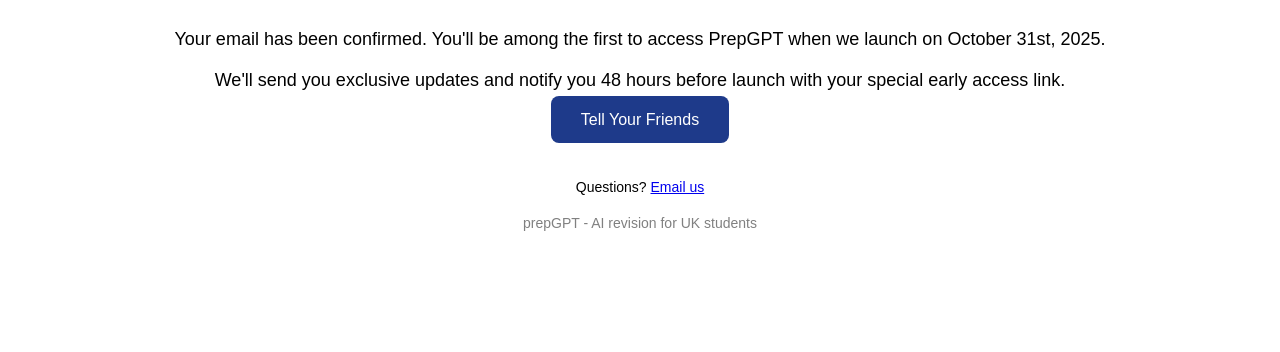
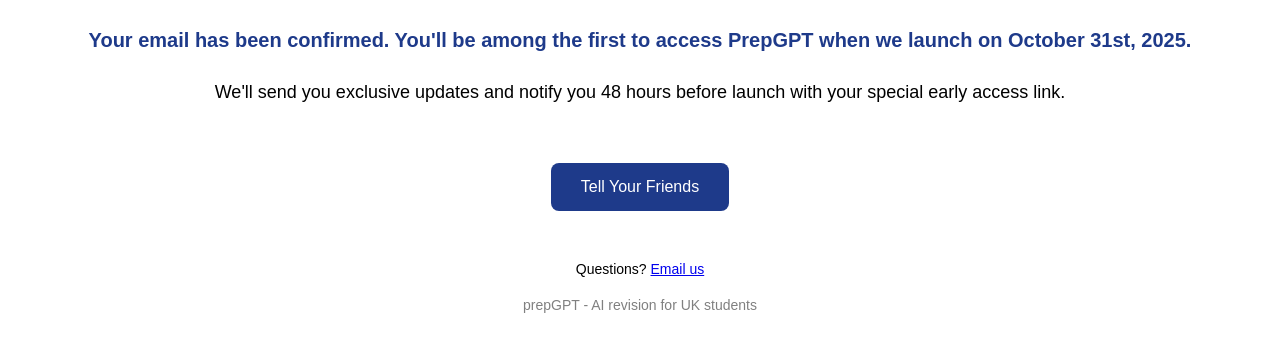
Before and after one commit to uzzaam17/prepgpt-thankyou, a plain HTML site: page index.html in a window 1280 px wide. Shown: the part 148-500 px from the top of the page. Drawn offline with Linux system fonts and the light colour scheme.

Commit message:
Update index.html

```diff
--- a/index.html
+++ b/index.html
@@ -6,13 +6,14 @@
         body { font-family: Arial; text-align: center; padding: 50px; }
         .logo { width: 200px; margin-bottom: 30px; }
         h1 { font-size: 48px; color: #1E3A8A; }
+        .bold-text { font-size: 20px; font-weight: bold; margin: 30px 0; color: #1E3A8A; }
         p { font-size: 18px; margin: 20px 0; }
-        .button { background: #1E3A8A; color: white; padding: 15px 30px; text-decoration: none; border-radius: 8px; }
+        .button { background: #1E3A8A; color: white; padding: 15px 30px; text-decoration: none; border-radius: 8px; margin-top: 40px; display: inline-block; }
     </style>
 </head>
 <body>
     <h1>You're On The List!</h1>
-    <p>Your email has been confirmed. You'll be among the first to access PrepGPT when we launch on October 31st, 2025.</p>
+    <p class="bold-text">Your email has been confirmed. You'll be among the first to access PrepGPT when we launch on October 31st, 2025.</p>
     <p>We'll send you exclusive updates and notify you 48 hours before launch with your special early access link.</p>
     <a href="https://wa.me/?text=Just joined the waitlist for PrepGPT - AI revision for UK exam boards launching Oct 31st!" class="button">Tell Your Friends</a>
     <p style="margin-top: 50px; font-size: 14px;">Questions? <a href="mailto:uzzaam.asim@gmail.com?subject=PrepGPT Inquiry">Email us</a></p>
```
